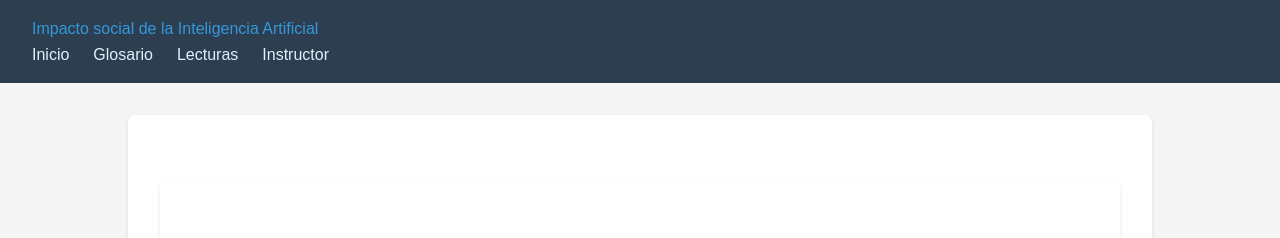
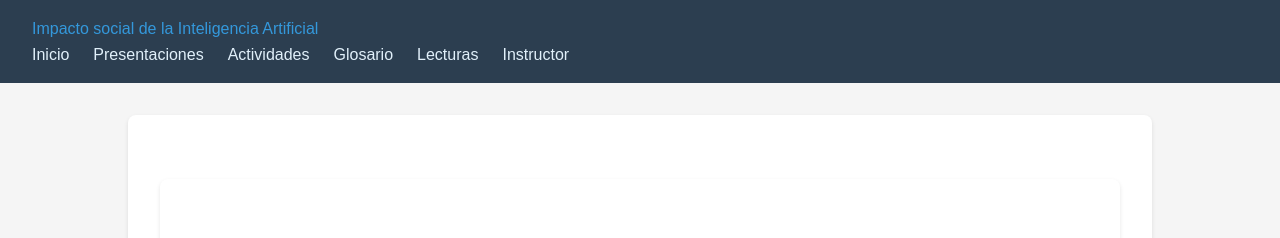
Before and after one commit to ArnulfoPerez/impacto_ai, a Jekyll site: the page built from index.md, in a window 1280 px wide. Shown: the top 238 px of the page. Built offline with Jekyll 4.4.1, drawn with Linux system fonts in a browser that asks for light colours.

Commit message:
Update _config.yml
agregar actividades y presentaciones al menú

```diff
--- a/_config.yml
+++ b/_config.yml
@@ -34,6 +34,10 @@ plugins:
 navigation:
   - title: "Inicio"
     url: "/"
+  - title: "Presentaciones"
+    url: "/presentaciones/"
+  - title: "Actividades"
+    url: "/actividades/"
   - title: "Glosario"
     url: "/glosario/"
   - title: "Lecturas"
```
